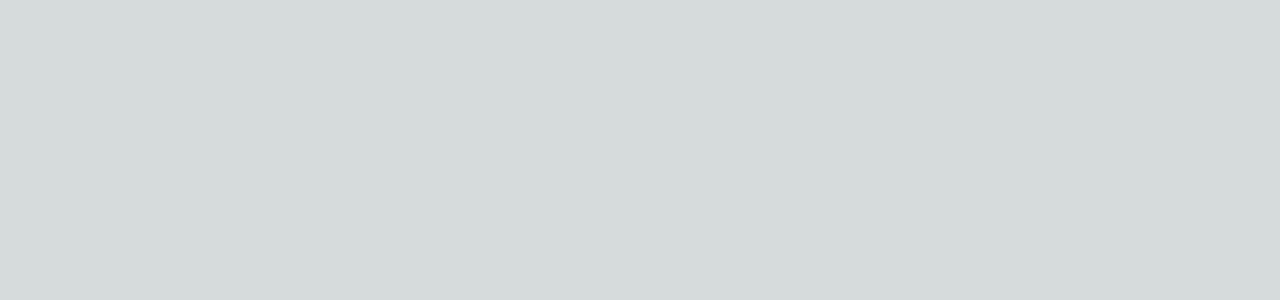
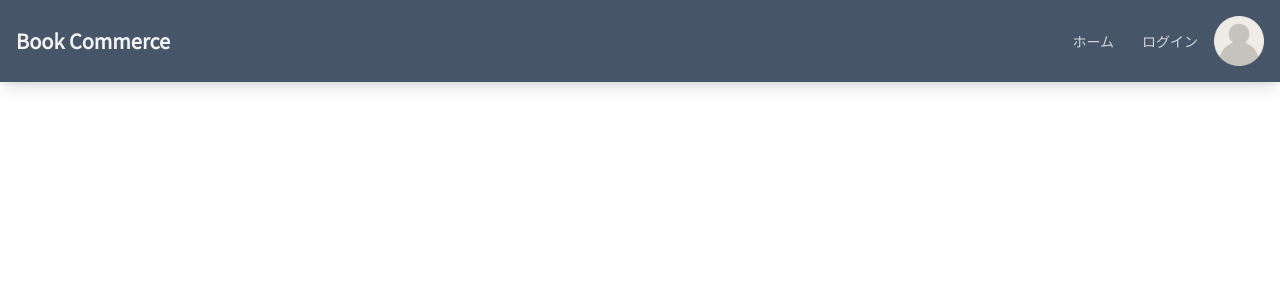
Before and after one commit to Zakky4/book-commeerce-app, a Next.js app: page / in a window 1280 px wide. Shown: the top 300 px of the page. Built offline with nearby package versions, Linux system fonts and the light colour scheme.

Commit message:
add Header component

```diff
--- /dev/null
+++ b/app/components/Header.tsx
@@ -0,0 +1,41 @@
+"use client";
+import Image from "next/image";
+import Link from "next/link";
+import React from "react";
+
+const Header = () => {
+  return (
+    <header className="bg-slate-600 text-gray-100 shadow-lg">
+      <nav className="flex items-center justify-between p-4">
+        <Link href={"/"} className="text-xl font-bold">
+          Book Commerce
+        </Link>
+        <div className="flex items-center gap-1">
+          <Link
+            href="/"
+            className="text-gray-300 hover:text-white px-3 py-2 rounded-md text-sm font-medium"
+          >
+            ホーム
+          </Link>
+          <Link
+            href="/login"
+            className="text-gray-300 hover:text-white px-3 py-2 rounded-md text-sm font-medium"
+          >
+            ログイン
+          </Link>
+
+          <Link href={`/profile`}>
+            <Image
+              width={50}
+              height={50}
+              alt="profile_icon"
+              src={"/default_icon.png"}
+            />
+          </Link>
+        </div>
+      </nav>
+    </header>
+  );
+};
+
+export default Header;
--- a/app/globals.css
+++ b/app/globals.css
@@ -1,33 +1,3 @@
 @tailwind base;
 @tailwind components;
 @tailwind utilities;
-
-:root {
-  --foreground-rgb: 0, 0, 0;
-  --background-start-rgb: 214, 219, 220;
-  --background-end-rgb: 255, 255, 255;
-}
-
-@media (prefers-color-scheme: dark) {
-  :root {
-    --foreground-rgb: 255, 255, 255;
-    --background-start-rgb: 0, 0, 0;
-    --background-end-rgb: 0, 0, 0;
-  }
-}
-
-body {
-  color: rgb(var(--foreground-rgb));
-  background: linear-gradient(
-      to bottom,
-      transparent,
-      rgb(var(--background-end-rgb))
-    )
-    rgb(var(--background-start-rgb));
-}
-
-@layer utilities {
-  .text-balance {
-    text-wrap: balance;
-  }
-}
--- a/app/layout.tsx
+++ b/app/layout.tsx
@@ -1,6 +1,7 @@
 import type { Metadata } from "next";
 import { Noto_Sans_JP } from "next/font/google";
 import "./globals.css";
+import Header from "./components/Header";
 
 const notoSansJP = Noto_Sans_JP({ weight: "400", subsets: ["latin"] });
 
@@ -16,7 +17,10 @@ export default function RootLayout({
 }>) {
   return (
     <html lang="ja">
-      <body className={notoSansJP.className}>{children}</body>
+      <body className={notoSansJP.className}>
+        <Header />
+        {children}
+      </body>
     </html>
   );
 }
```
Also changed, not shown: public/default_icon.png (added).
